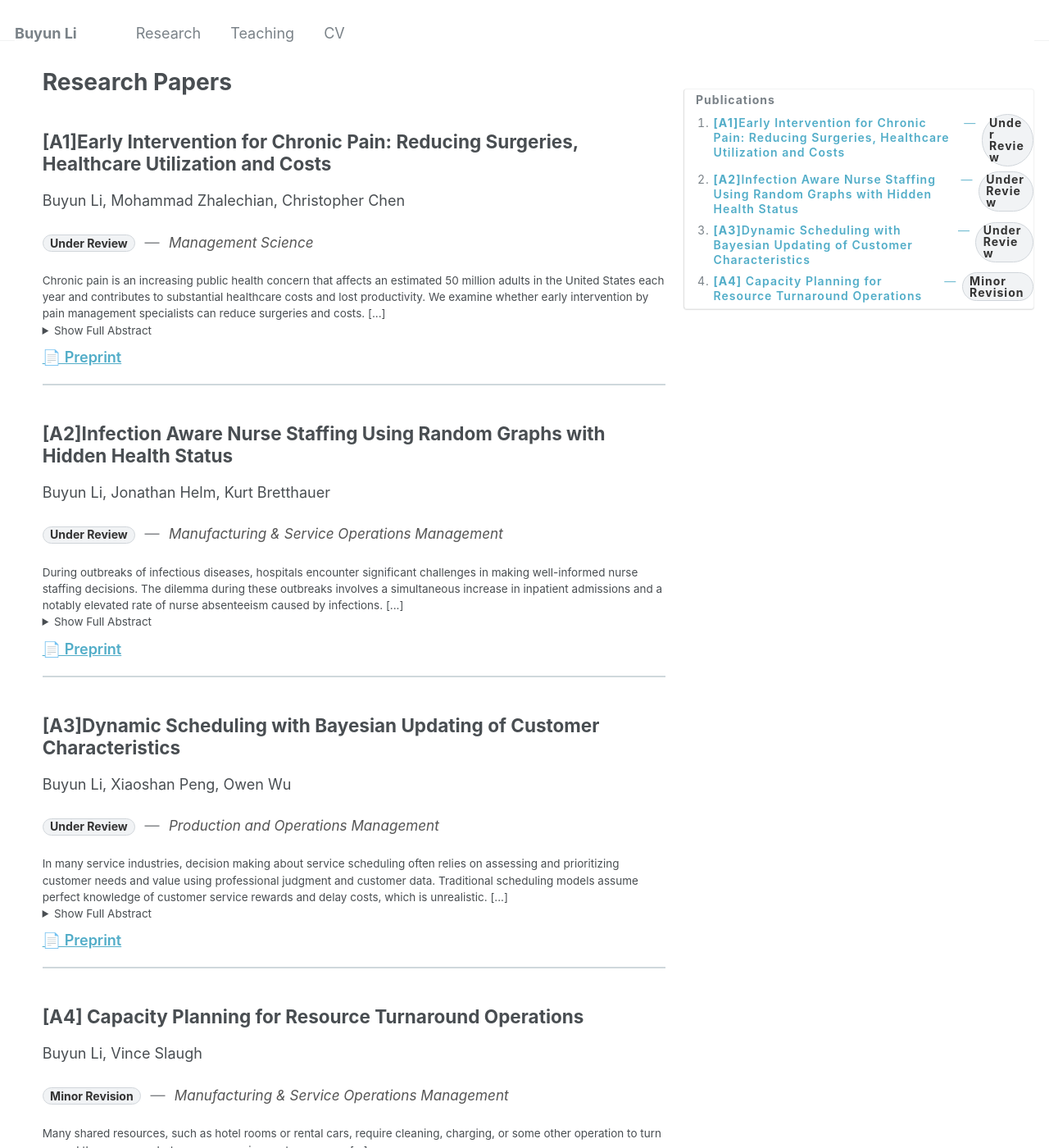
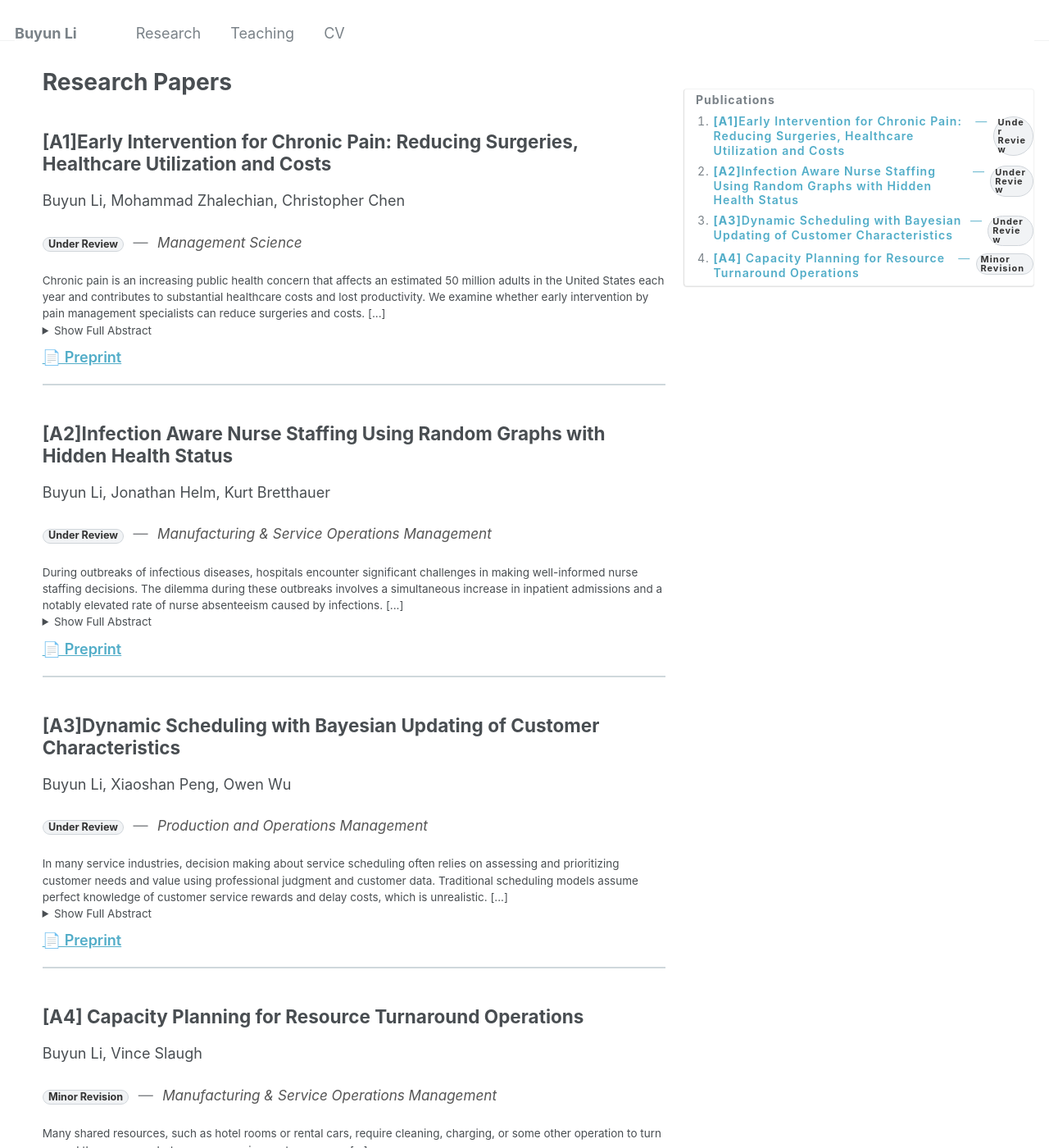
Before and after one commit to BuyunLi/BuyunLi.github.io, a Jekyll site: the page built from _pages/publications.md, in a window 1280 px wide and 1400 px high. Shown: the whole window at 82% size. Built offline with Jekyll 4.4.1, drawn with Linux system fonts in a browser that asks for light colours.

Commit message:
Update _custom.scss

```diff
--- a/_sass/_custom.scss
+++ b/_sass/_custom.scss
@@ -124,3 +124,25 @@
     justify-self: stretch;
   }
 }
+
+/* ===== Smaller status text (main list + TOC) ===== */
+
+/* Main list pill — smaller text + slightly tighter padding */
+.pub__status {
+  font-size: 0.70rem;        /* was ~0.78rem */
+  padding: 0.14em 0.50em;    /* slimmer pill */
+  line-height: 1;            /* keeps height compact */
+}
+
+/* TOC mini pill — scales with .toc--right's base font */
+.toc--right .pub__status--mini {
+  font-size: 0.78em;         /* smaller than before (relative to TOC base) */
+  padding: 0.10em 0.45em;
+  line-height: 1;
+}
+
+/* If you ever render fallback plain-text status in TOC */
+.toc--right .toc__status {
+  font-size: 0.9em;          /* smaller than title text */
+  opacity: 0.85;
+}
```
